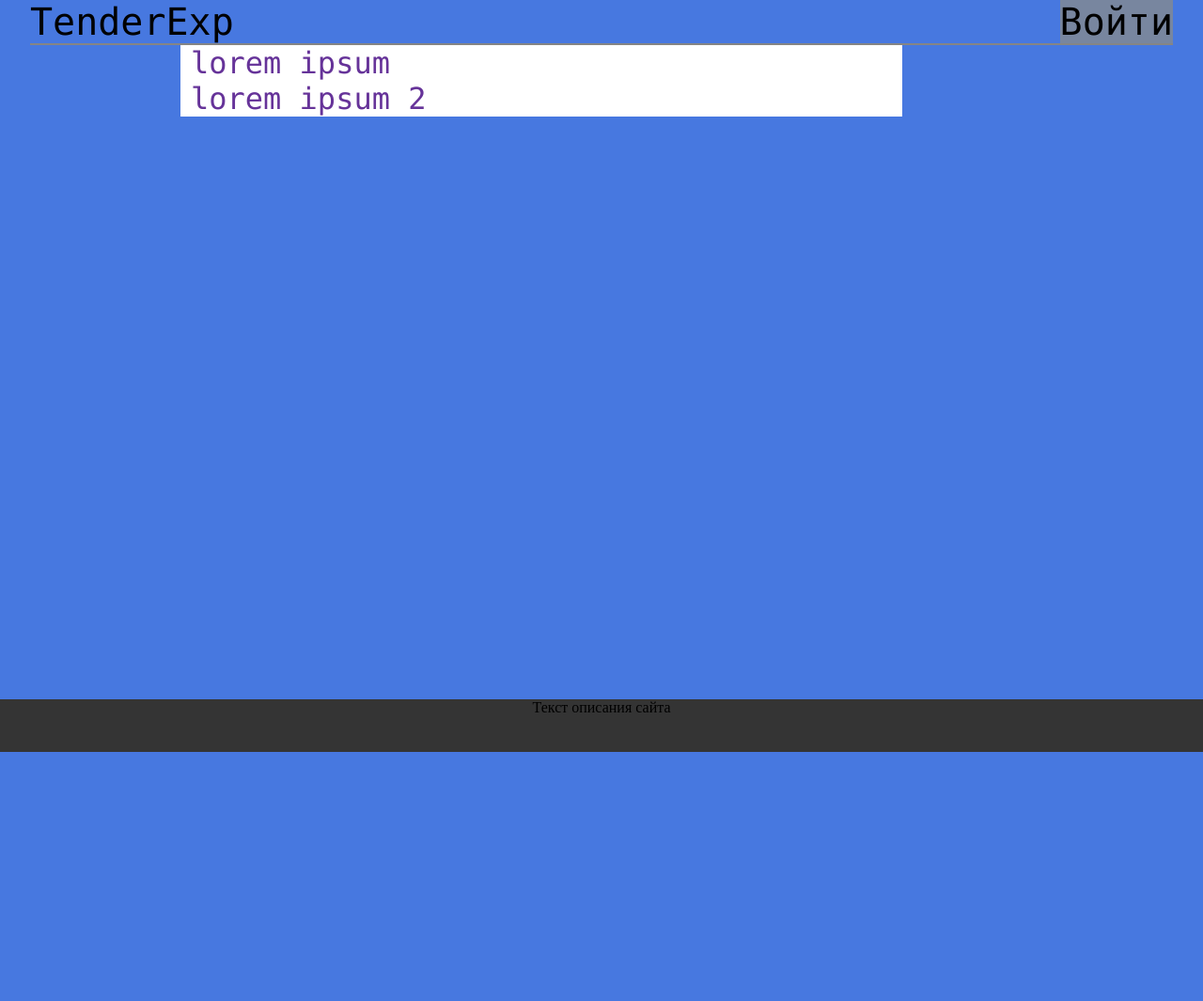
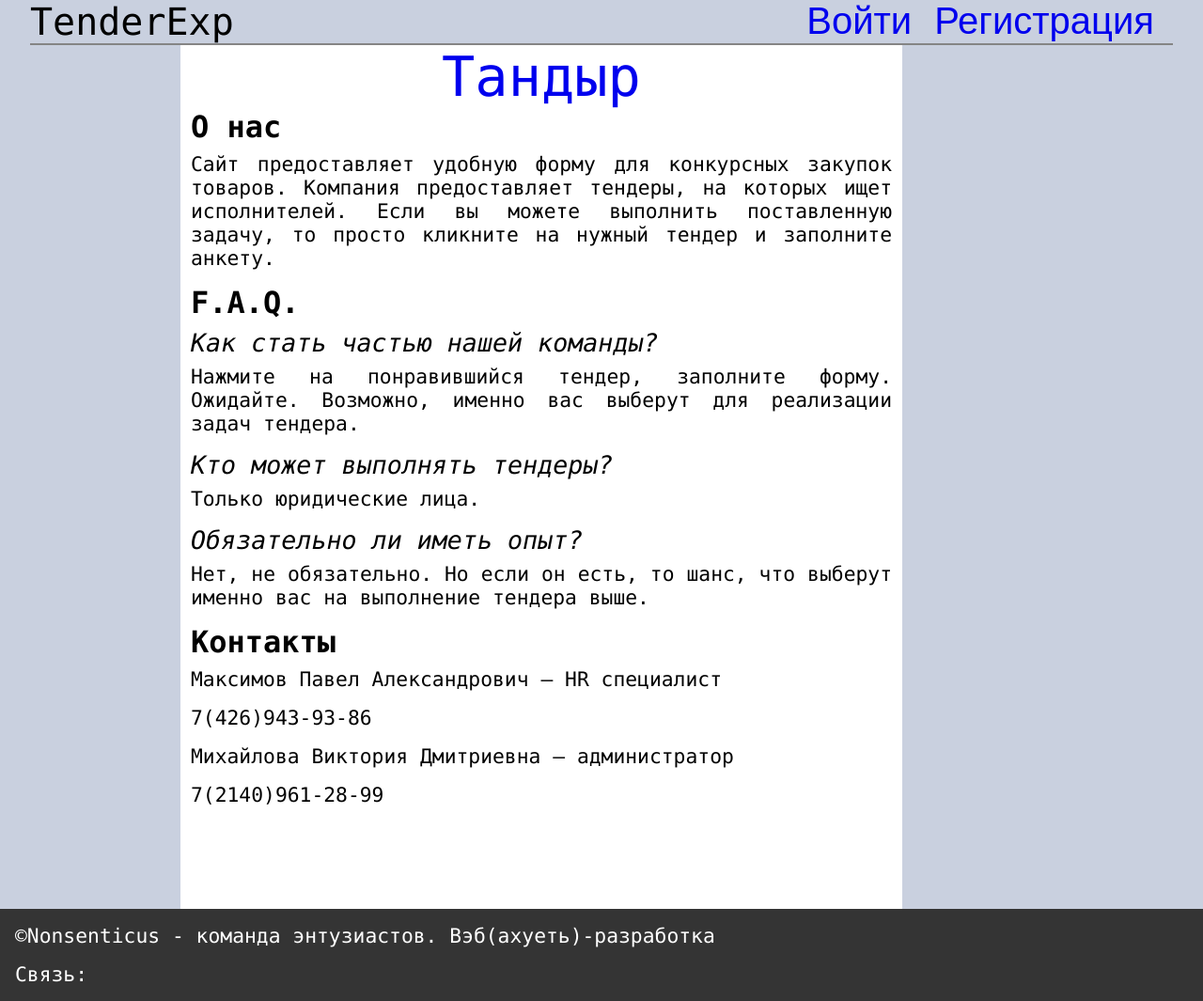
Before and after one commit to myrzh/womanup_tender, a Python web app: template app/templates/base.html in a window 1280 px wide. Shown: the whole page at 94% size. Before the commit the page ends 800 px from the top, so only its background shows below. Run offline with Jinja, Linux system fonts and the light colour scheme; the template is opened without the code that fills it, so the values that code supplies are empty.

Commit message:
zapush s podlivou

```diff
--- a/app/templates/base.html
+++ b/app/templates/base.html
@@ -7,18 +7,39 @@
     <body>
         <div>
         <div id = "header">
-            <span id="product_name_text" href="base.html">TenderExp</span>
-            <button id="login_button">Войти</button>
+            <span id="product_name_text" href="index.html">TenderExp</span>
+            <div> <button id="login_button"><a  href = "login.html"> Войти     </a></button>
+            <button id="login_button"><a  href = "signin.html"> Регистрация </a></button></div>
         </div>
         <div id="main_div_frame">
             <div id="main_div_text">
-                <p>lorem ipsum</p>
-                <p>lorem ipsum 2</p>
+                <center><p id ="big"><a  href = "tandir.html" target="_blank" rel="noopener noreferrer"> Тандыр</a></p></center></center>
+                <p class="gl_txt">О нас </p>
+                <p class="nr_txt">Сайт предоставляет удобную форму для конкурсных закупок товаров. Компания предоставляет тендеры, на которых ищет исполнителей. Если вы можете выполнить поставленную задачу, то просто кликните на нужный тендер и заполните анкету.</p>
+                <p class="gl_txt">F.A.Q.</p>
+                <p class="que_txt">Как стать частью нашей команды?</p>
+                <p class="nr_txt">Нажмите на понравившийся тендер, заполните форму. Ожидайте. Возможно, именно вас выберут для реализации задач тендера.</p>
+                <p class="que_txt">Кто может выполнять тендеры?</p>
+                <p class="nr_txt">Только юридические лица.</p>
+                <p class="que_txt">Обязательно ли иметь опыт?</p>
+                <p class="nr_txt"> Нет, не обязательно. Но если он есть, то шанс, что выберут именно вас на выполнение тендера выше.</p>
+                <p class="gl_txt">Контакты</p>
+                <p class="nr_txt">Максимов Павел Александрович – HR специалист </p>
+                <p class="nr_txt">7(426)943-93-86</p>
+                <p class="nr_txt">Михайлова Виктория Дмитриевна – администратор</p>
+                <p class="nr_txt">7(2140)961-28-99</p>
+                <p id="kostil">0</p>
             </div>
         </div>
         <div id="footer">
             <div id="footer_inside">
-            <span>Текст описания сайта</span>
+                <div id="footer_inside_halal"><p>©Nonsenticus - команда энтузиастов. Вэб(ахуеть)-разработка</p></div>
+            <span>Связь:</span>
+            <a class="icon.icon-github-mark-small" href="https://github.com/myrzh/" target="_blank" rel="noopener noreferrer">
+                <span class="visually-hidden">Nonsenticus on GitHub</span>
+            </a>
+
+
             </div>
         </div>
     </body>
--- a/app/templates/styles.css
+++ b/app/templates/styles.css
@@ -4,13 +4,18 @@
 }
 
 body {
-    background: rgb(71, 120, 224);
+    background: #C9D0DF;
 }
-
+a {
+    text-decoration: none;
+}
 p {
-    color: rebeccapurple;
-    font-size: 24pt;
     font-family: consolas;
+    font-size: 16pt;
+}
+span {
+    font-family: consolas;
+    font-size: 16pt;
 }
 
 #header {
@@ -27,12 +32,14 @@ p {
 
 #login_button {
     border: none;
-    background-color: #78869f;
+    background-color: #C9D0DF;
     font-size: 30pt;
-    font-family: consolas;
+    margin-right: 20px;
 }
 
 #main_div_text {
+    font-size: 18pt;
+    padding: 0 0 0.5rem 0;
     margin: 0 11px;
     text-align: justify;
 }
@@ -48,18 +55,62 @@ p {
 
 #footer {
     display: flex;
-    justify-content: center;
-    max-width: 100%;
-    margin-top: 30px;
-    padding: 2 rem 1 rem;
+    padding: 1rem 1rem;
     background-color: #343434;
-    position: absolute;
-    bottom: 0;
     box-sizing: border-box;
-    height: 3.5rem;
     width: 100%;
 }
 
 #footer_inside {
+    color: white
 
 }
+
+#footer_inside_halal {
+    padding: 0 0 1rem 0;
+
+}
+
+.gl_txt{
+    font-size: 24pt;
+    font-weight: bolder;
+    padding: 0 0 0.5rem 0;
+}
+
+.que_txt{
+    font-size: 20pt;
+    font-style: italic;
+    padding: 0 0 0.5rem 0;
+}
+
+.nr_txt{
+    padding: 0 0 1rem 0;
+}
+
+#big{
+    font-size: 44pt;
+}
+
+#kostil{
+    padding: 0 0 8% 0;
+    color: white;
+}
+
+.icon.icon-github-mark-small {
+    -webkit-mask-image: url(https://developer.mozilla.org/static/media/github-mark-small.348586b8904b950b8ea8.svg);
+    mask-image: url(https://developer.mozilla.org/static/media/github-mark-small.348586b8904b950b8ea8.svg);
+}
+
+.visually-hidden {
+    clip: rect(1px,1px,1px,1px)!important;
+    border: 0!important;
+    -webkit-clip-path: inset(50%)!important;
+    clip-path: inset(50%)!important;
+    height: 1px!important;
+    margin: -1px!important;
+    overflow: hidden!important;
+    padding: 0!important;
+    position: absolute!important;
+    white-space: nowrap!important;
+    width: 1px!important;
+}
```
